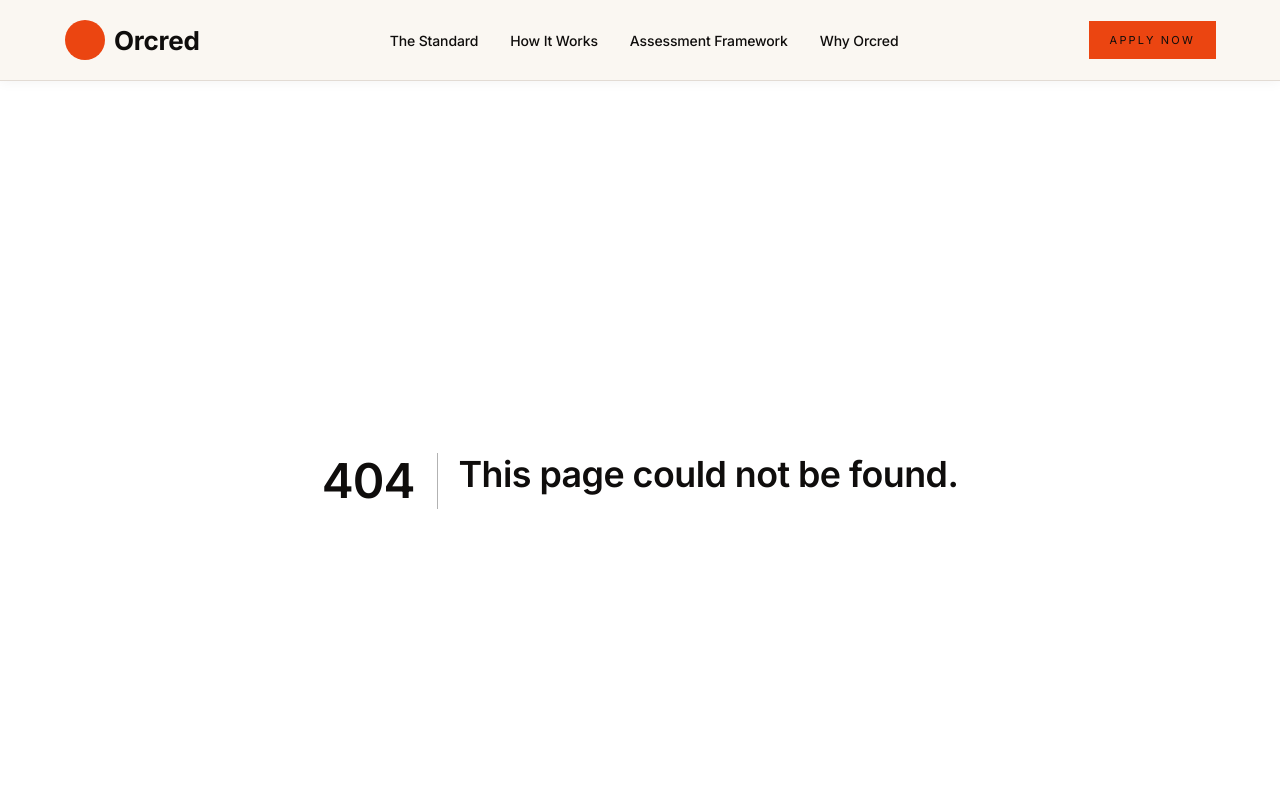
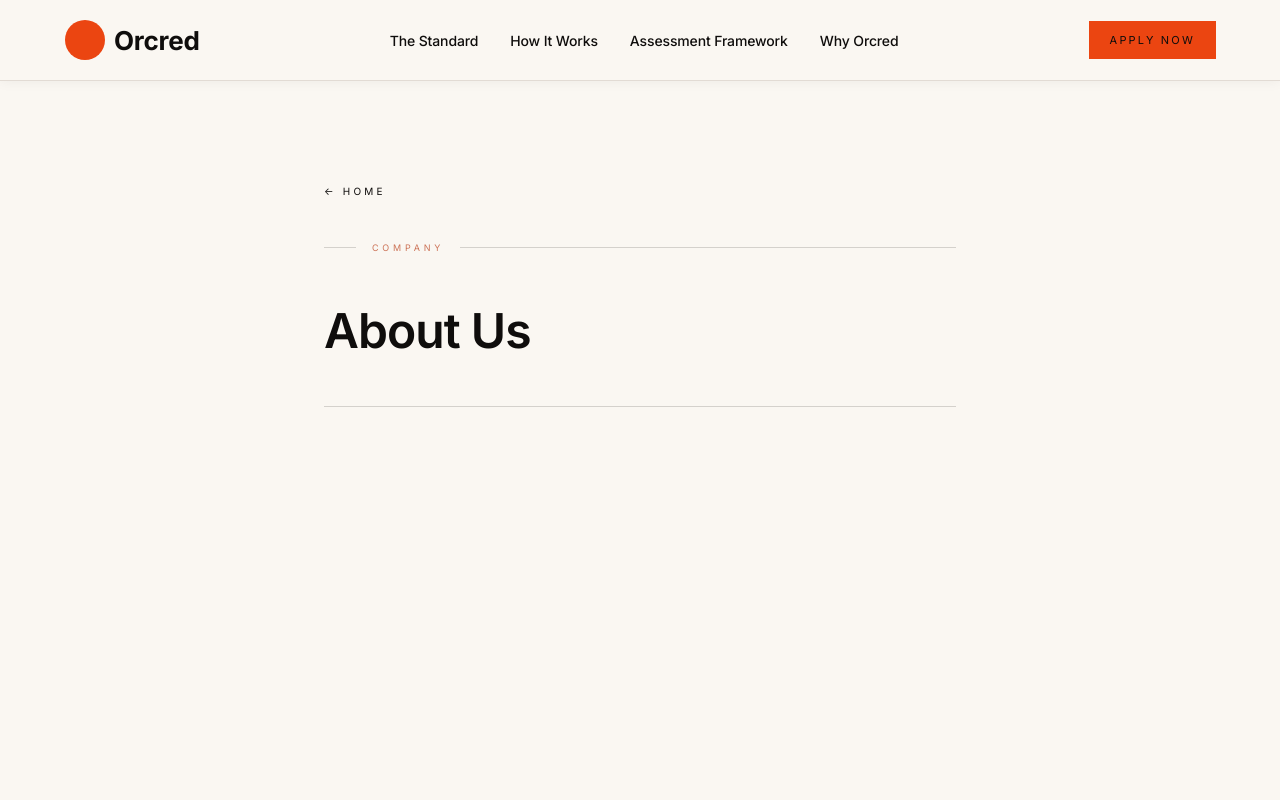
Before and after one commit to orcred-org/frontend, a Next.js app: page /about-us in a window 1280 px wide. Before the commit this address had no page. Shown: the top 800 px of the page. Built offline with nearby package versions, Linux system fonts and the light colour scheme.

Commit message:
Rename Who We Are → About Us
- New page at /about-us with title 'About Us'
- /who-we-are now redirects to /about-us (old links still work)
- Footer 'About Us' link updated to /about-us

```diff
--- /dev/null
+++ b/app/about-us/page.tsx
@@ -0,0 +1,57 @@
+"use client";
+
+import Link from "next/link";
+import { motion } from "framer-motion";
+
+const ease = [0.22, 1, 0.36, 1] as const;
+
+export default function AboutUsPage() {
+  return (
+    <div className="min-h-screen flex flex-col" style={{ backgroundColor: "var(--bg-page)" }}>
+
+      <div
+        className="fixed inset-0 pointer-events-none"
+        style={{
+          background: "radial-gradient(ellipse 60% 45% at 50% 20%, var(--orange-tint) 0%, transparent 70%)",
+        }}
+      />
+
+      <main className="relative z-10 flex-1 max-w-[760px] mx-auto w-full px-8 sm:px-12 lg:px-16 py-16 sm:py-20 lg:py-24">
+
+        <motion.div initial={{ opacity: 0 }} animate={{ opacity: 1 }} transition={{ duration: 0.6 }} className="mb-10">
+          <Link
+            href="/"
+            className="inline-flex items-center gap-2 font-label-sm uppercase tracking-[0.32em] text-[10px] transition-colors duration-200"
+            style={{ color: "var(--fg-faint)" }}
+            onMouseEnter={e => ((e.currentTarget as HTMLElement).style.color = "var(--fg-muted)")}
+            onMouseLeave={e => ((e.currentTarget as HTMLElement).style.color = "var(--fg-faint)")}
+          >
+            ← Home
+          </Link>
+        </motion.div>
+
+        <motion.div className="flex items-center gap-4 mb-12" initial={{ opacity: 0 }} animate={{ opacity: 1 }} transition={{ duration: 0.9 }}>
+          <div className="w-8 h-px" style={{ background: "var(--border)" }} />
+          <div className="font-label-sm uppercase tracking-[0.42em] text-[9px]" style={{ color: "var(--orange-faint)" }}>
+            Company
+          </div>
+          <div className="flex-1 h-px" style={{ background: "var(--border)" }} />
+        </motion.div>
+
+        <motion.h1
+          style={{ fontFamily: "'Cormorant Garamond', Georgia, serif", fontWeight: 400, fontSize: "clamp(36px, 5vw, 64px)", lineHeight: 1.05, color: "var(--fg)", marginBottom: "48px" }}
+          initial={{ opacity: 0, y: 18 }} animate={{ opacity: 1, y: 0 }} transition={{ duration: 1, delay: 0.1, ease }}
+        >
+          About Us
+        </motion.h1>
+
+        <motion.div
+          className="w-full h-px mb-12"
+          style={{ background: "var(--border)" }}
+          initial={{ scaleX: 0, originX: "left" }} animate={{ scaleX: 1 }} transition={{ duration: 0.9, delay: 0.25, ease }}
+        />
+
+      </main>
+    </div>
+  );
+}
--- a/app/who-we-are/page.tsx
+++ b/app/who-we-are/page.tsx
@@ -1,89 +1,5 @@
-"use client";
+import { redirect } from "next/navigation";
 
-import Link from "next/link";
-import { motion } from "framer-motion";
-
-const ease = [0.22, 1, 0.36, 1] as const;
-
-export default function WhoWeArePage() {
-  return (
-    <div className="min-h-screen flex flex-col" style={{ backgroundColor: "var(--bg-page)" }}>
-
-      {/* Subtle ambient */}
-      <div
-        className="fixed inset-0 pointer-events-none"
-        style={{
-          background:
-            "radial-gradient(ellipse 60% 45% at 50% 20%, var(--orange-tint) 0%, transparent 70%)",
-        }}
-      />
-
-      {/* ── Content ── */}
-      <main className="relative z-10 flex-1 max-w-[760px] mx-auto w-full px-8 sm:px-12 lg:px-16 py-16 sm:py-20 lg:py-24">
-
-        {/* Back button */}
-        <motion.div
-          initial={{ opacity: 0 }}
-          animate={{ opacity: 1 }}
-          transition={{ duration: 0.6 }}
-          className="mb-10"
-        >
-          <Link
-            href="/"
-            className="inline-flex items-center gap-2 font-label-sm uppercase tracking-[0.32em] text-[10px] transition-colors duration-200"
-            style={{ color: "var(--fg-faint)" }}
-            onMouseEnter={e => ((e.currentTarget as HTMLElement).style.color = "var(--fg-muted)")}
-            onMouseLeave={e => ((e.currentTarget as HTMLElement).style.color = "var(--fg-faint)")}
-          >
-            ← Home
-          </Link>
-        </motion.div>
-
-        {/* Eyebrow */}
-        <motion.div
-          className="flex items-center gap-4 mb-12"
-          initial={{ opacity: 0 }}
-          animate={{ opacity: 1 }}
-          transition={{ duration: 0.9 }}
-        >
-          <div className="w-8 h-px" style={{ background: "var(--border)" }} />
-          <span
-            className="font-label-sm uppercase tracking-[0.42em] text-[9px]"
-            style={{ color: "var(--orange-faint)" }}
-          >
-            Company
-          </span>
-          <div className="flex-1 h-px" style={{ background: "var(--border)" }} />
-        </motion.div>
-
-        {/* Title */}
-        <motion.h1
-          style={{
-            fontFamily: "'Cormorant Garamond', Georgia, serif",
-            fontWeight: 400,
-            fontSize: "clamp(36px, 5vw, 64px)",
-            lineHeight: 1.05,
-            color: "var(--fg)",
-            marginBottom: "48px",
-          }}
-          initial={{ opacity: 0, y: 18 }}
-          animate={{ opacity: 1, y: 0 }}
-          transition={{ duration: 1, delay: 0.1, ease }}
-        >
-          Who We Are
-        </motion.h1>
-
-        {/* Divider */}
-        <motion.div
-          className="w-full h-px mb-12"
-          style={{ background: "var(--border)" }}
-          initial={{ scaleX: 0, originX: "left" }}
-          animate={{ scaleX: 1 }}
-          transition={{ duration: 0.9, delay: 0.25, ease }}
-        />
-
-      </main>
-
-    </div>
-  );
+export default function WhoWeAreRedirect() {
+  redirect("/about-us");
 }
--- a/components/Footer.tsx
+++ b/components/Footer.tsx
@@ -3,7 +3,7 @@
 import Link from "next/link";
 
 const primaryLinks = [
-  { label: "About Us",          href: "/who-we-are" },
+  { label: "About Us",          href: "/about-us"   },
   { label: "Contact Us",        href: "/contact"           },
   { label: "Become a Reviewer", href: "/become-a-reviewer" },
 ];
```
